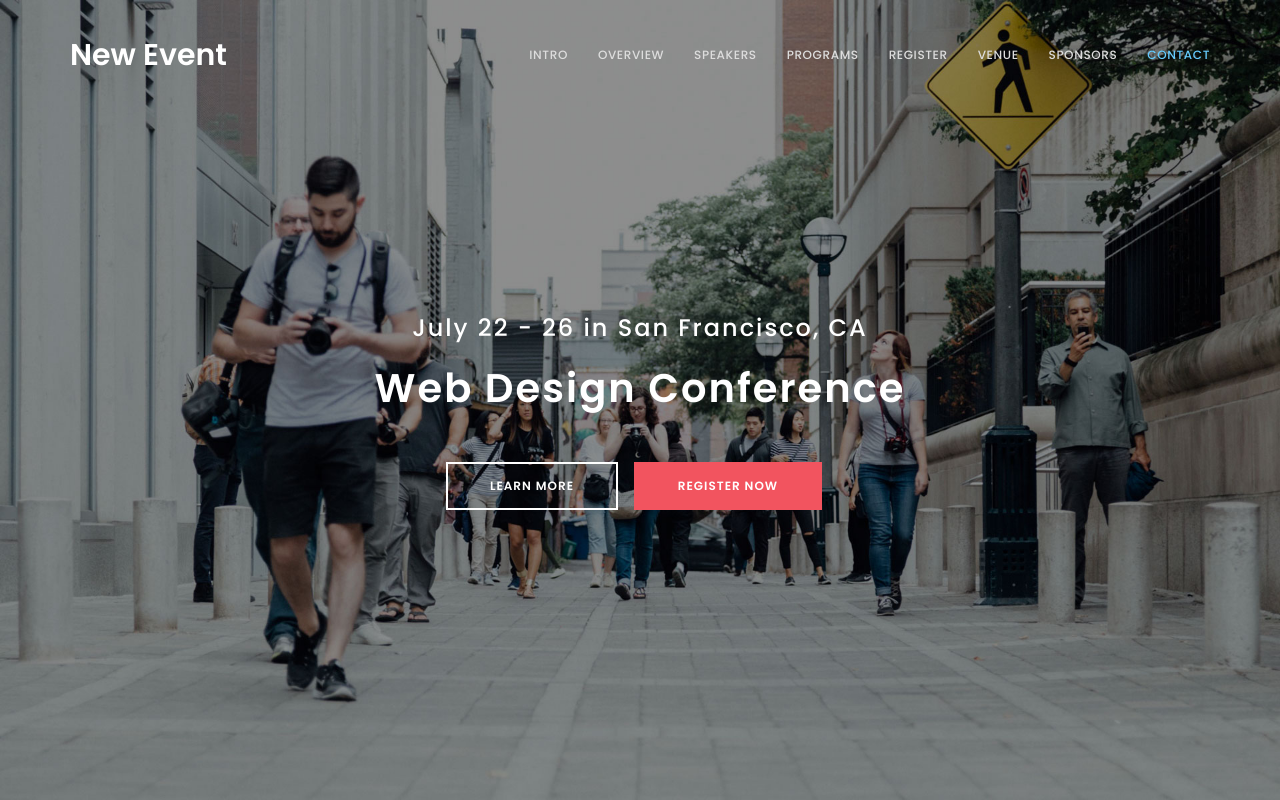
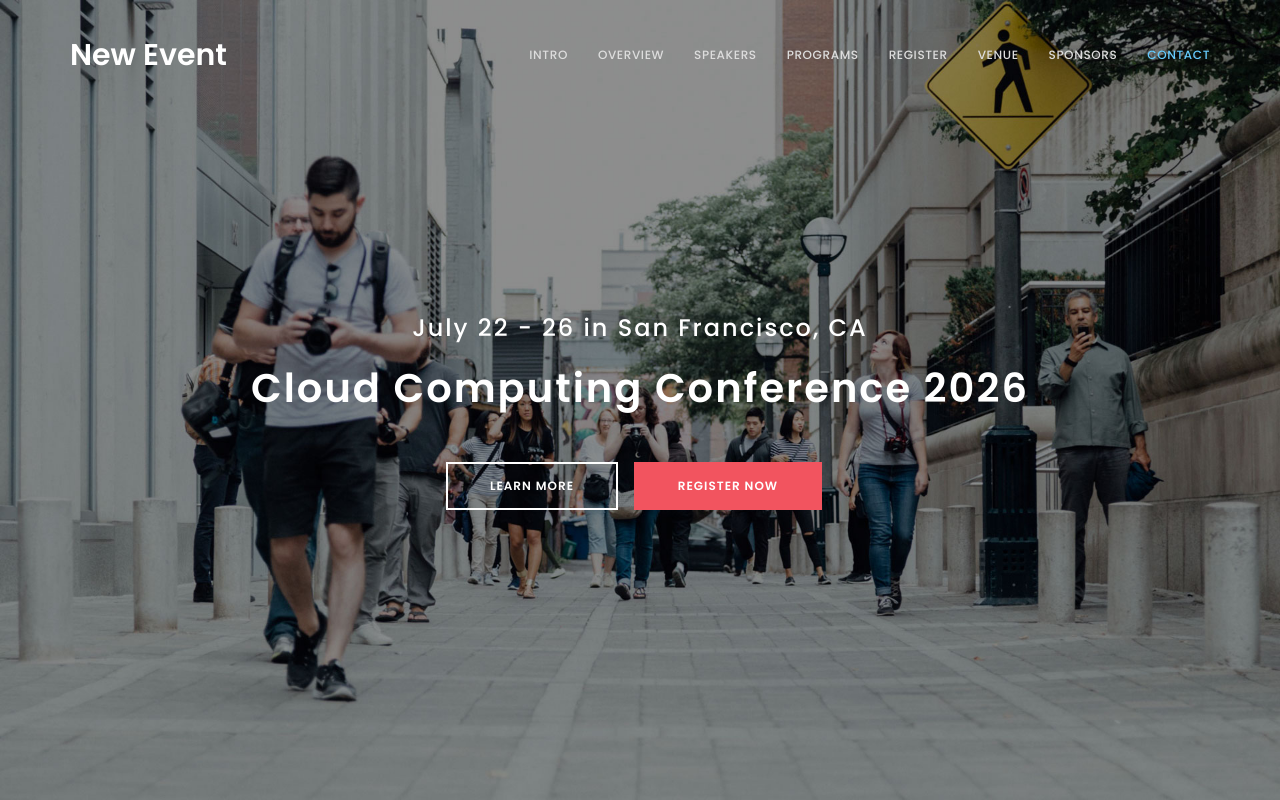
Before and after one commit to DJCharuka98/new-event-cloud-platform, a plain HTML site: page frontend/index.html in a window 1280 px wide. Shown: the top 800 px of the page. Drawn offline with Linux system fonts and the light colour scheme.

Commit message:
Change heading title

```diff
--- a/frontend/index.html
+++ b/frontend/index.html
@@ -81,7 +81,7 @@
 
 			<div class="col-md-12 col-sm-12">
 				<h3 class="wow bounceIn" data-wow-delay="0.9s">July 22 - 26 in San Francisco, CA</h3>
-				<h1 class="wow fadeInUp" data-wow-delay="1.6s">Web Design Conference</h1>
+				<h1 class="wow fadeInUp" data-wow-delay="1.6s">Cloud Computing Conference 2026</h1>
 				<a href="#overview" class="btn btn-lg btn-default smoothScroll wow fadeInUp hidden-xs" data-wow-delay="2.3s">LEARN MORE</a>
 				<a href="#register" class="btn btn-lg btn-danger smoothScroll wow fadeInUp" data-wow-delay="2.3s">REGISTER NOW</a>
 			</div>
```
